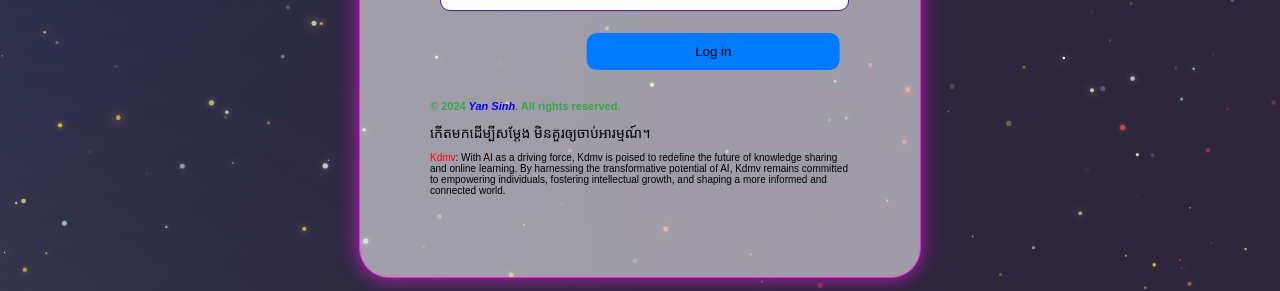
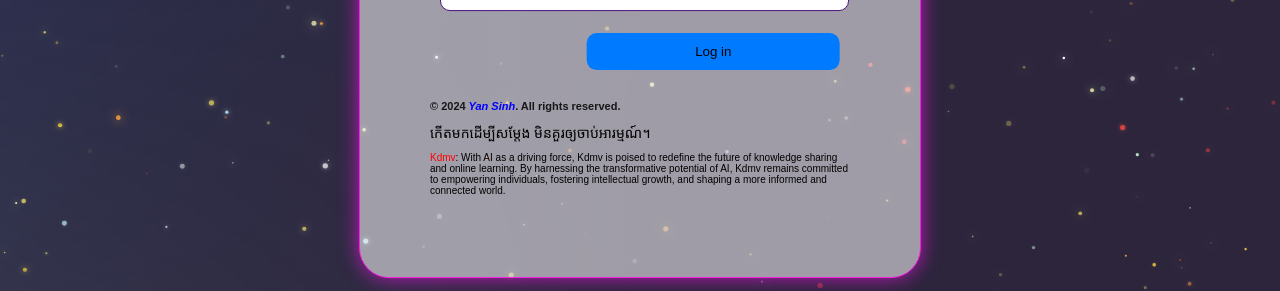
Before and after one commit to YanSinh/csm, a plain HTML site: page index.html in a window 1280 px wide. Shown: the part 407-698 px from the top of the page. Drawn offline with Linux system fonts and the light colour scheme; animation ran at ten frames a second; a web font is replaced by a local one.

Commit message:
Update styles.css

```diff
--- a/css/styles.css
+++ b/css/styles.css
@@ -103,7 +103,7 @@ button:hover {
     left: 50%;
     transform: translateX(-50%, -50%);
     font-size: 11px;
-    color: #27a83dde;
+    color: #030303de;
 }
 
 @media (max-width: 767px) {
```
